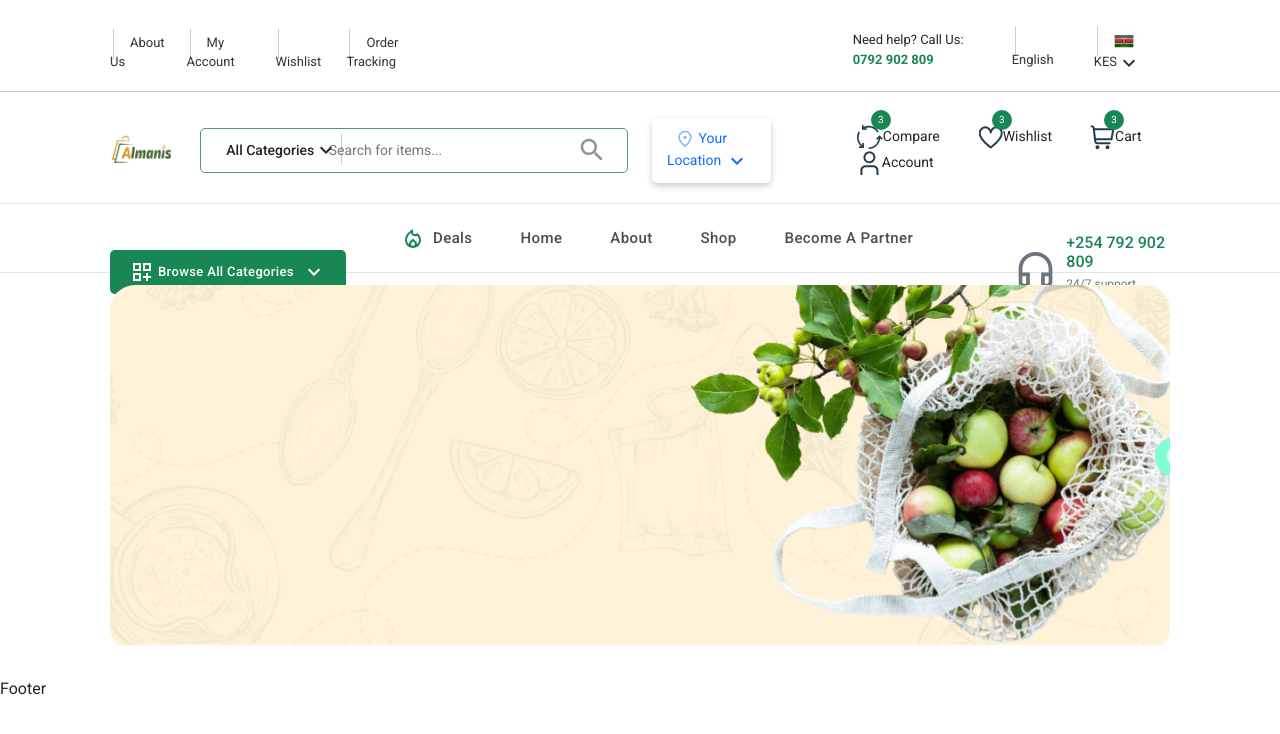
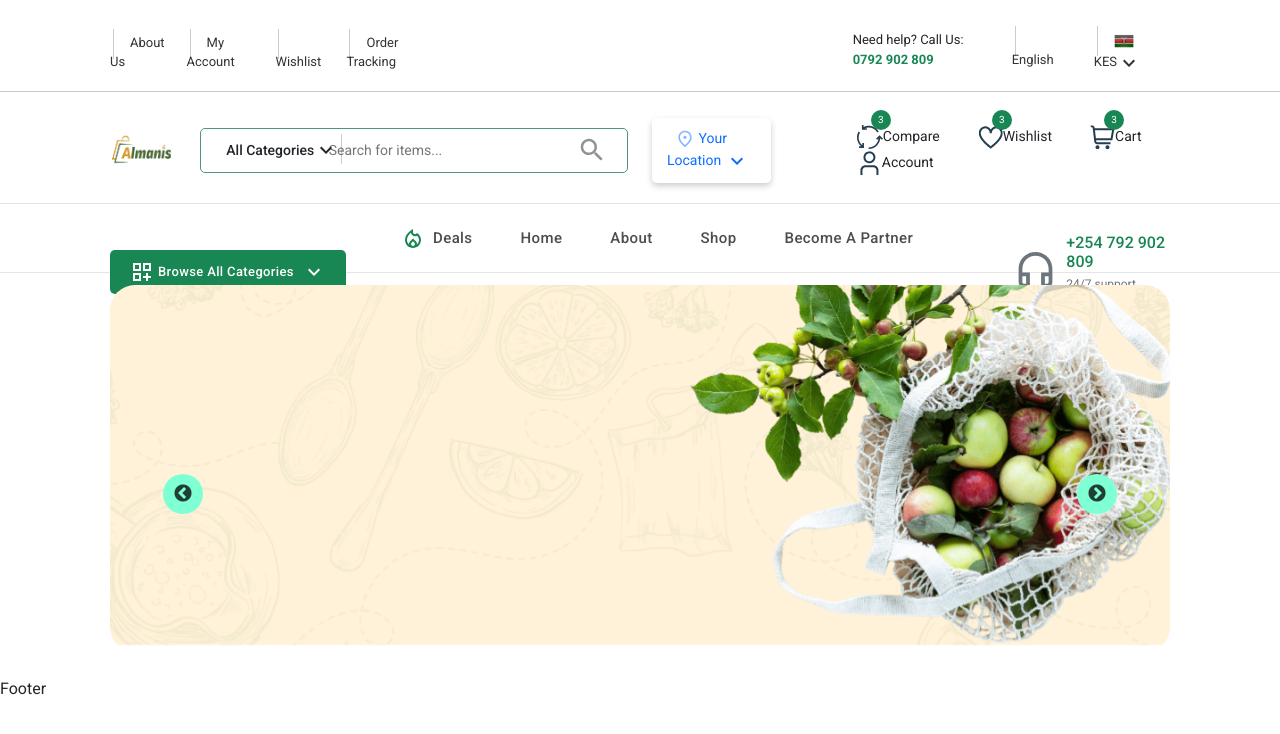
Before and after one commit to serenade18/almanisEcommerce, a React (Vite) app: page / in a window 1280 px wide. Shown: the top 734 px of the page. Built offline with nearby package versions, Linux system fonts and the light colour scheme; some icons are missing; a web font is replaced by a local one.

Commit message:
Fixed arrow styling

```diff
--- a/src/pages/general/home/slider/slider.css
+++ b/src/pages/general/home/slider/slider.css
@@ -11,19 +11,29 @@
     position: relative;
 }
 
+/* Arrow button styling */
 .slick-arrow {
     position: absolute;
-    top: 47%;
+    top: 57%;
     width: 40px !important;
     height: 40px !important;
     border-radius: 50% !important;
     background-color: aquamarine !important;
+    z-index: 1; /* Ensure arrows are above the slider content */
 }
 
-.slick-arrow .slick-next {
-    right: 5% !important;
+/* Left arrow (previous) */
+.slick-prev {
+    left: 5% !important; /* Position it to the left */
 }
 
-.slick-arrow .slick-next {
-    left: 5% !important;
+/* Right arrow (next) */
+.slick-next {
+    right: 5% !important; /* Position it to the right */
 }
+
+/* Optional: You can style the icon inside the arrow if needed */
+.slick-arrow:before {
+    font-size: 20px; /* Adjust icon size */
+    color: black; /* Arrow color */
+}
```
